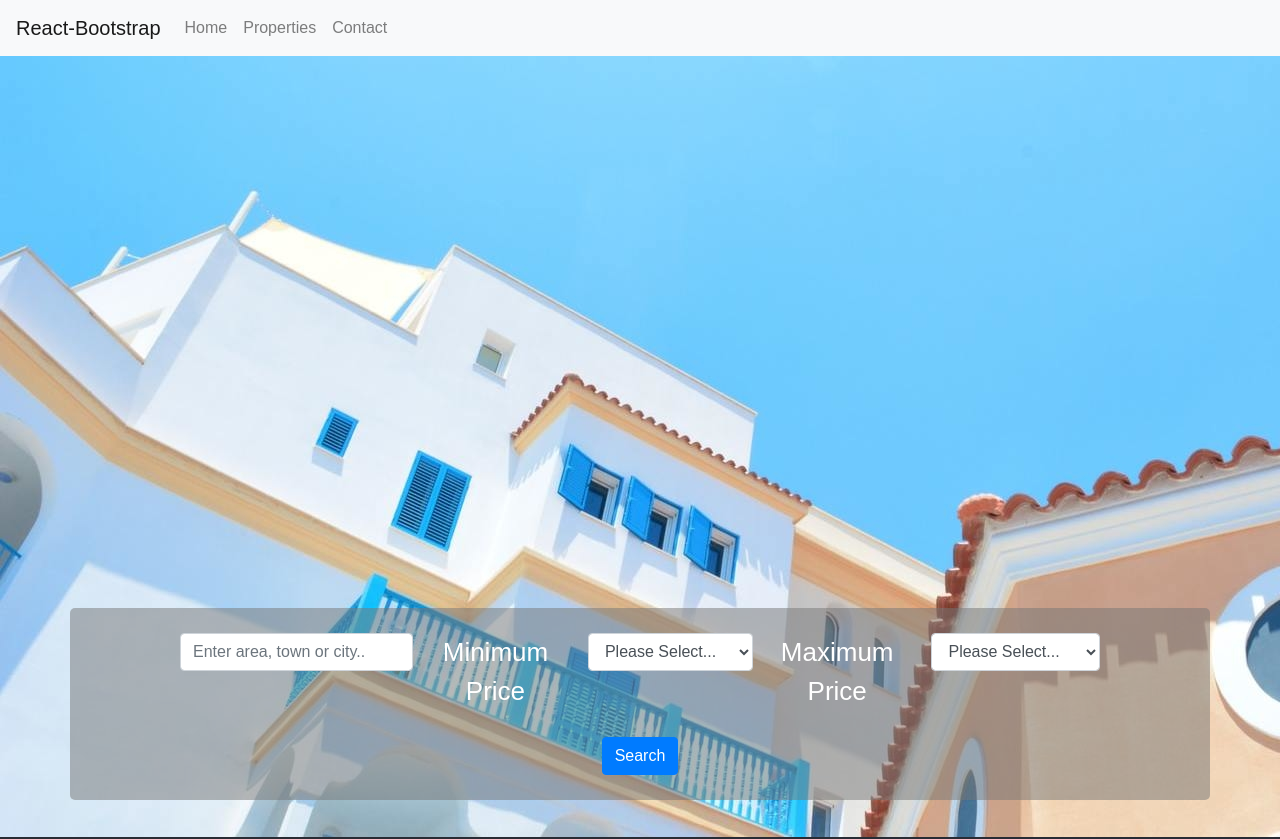
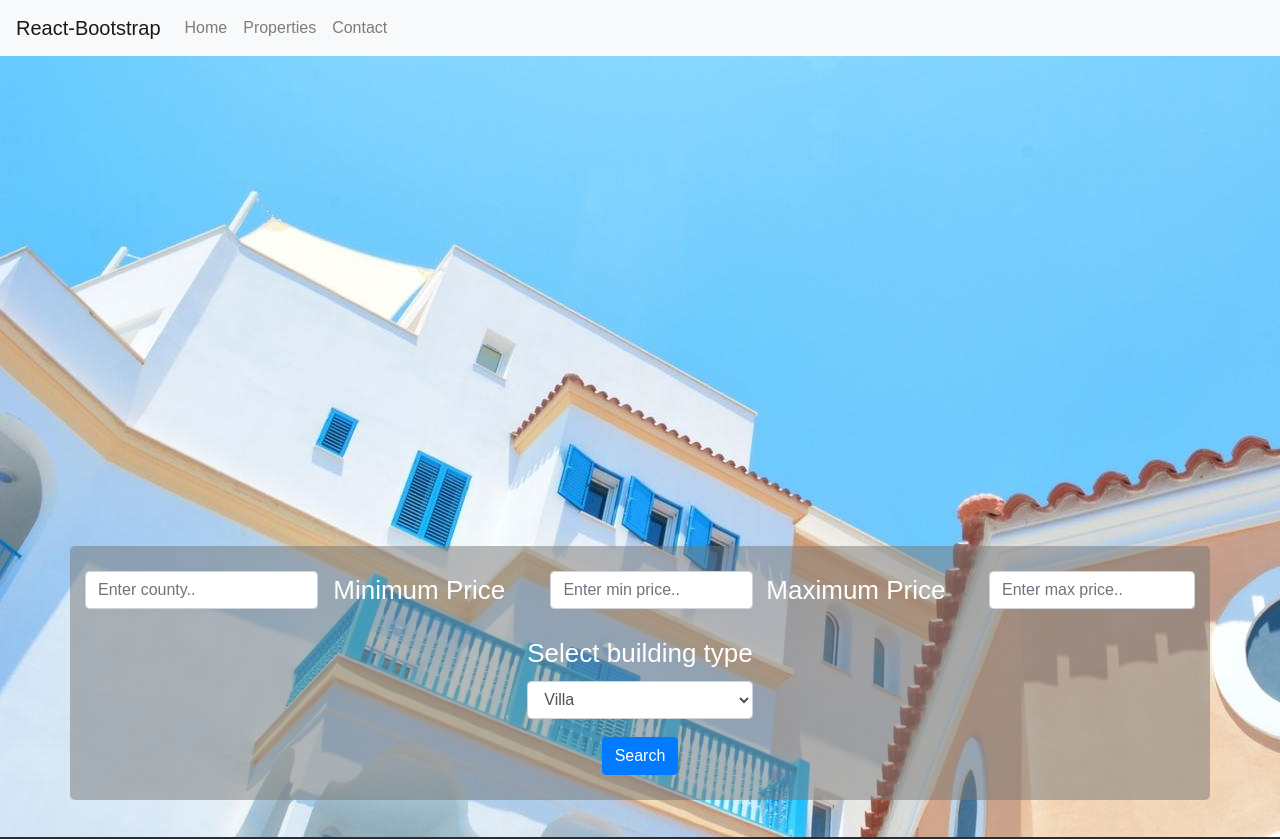
Before and after one commit to ParisKoutsoftides/react-bootstrap, a React (Create React App) app in the folder client/: page / in a window 1280 px wide. Shown: the top 839 px of the page. Built offline with nearby package versions, Linux system fonts and the light colour scheme; a web font is replaced by a local one.

Commit message:
Search Properties functionality added

```diff
--- a/client/src/components/Main.js
+++ b/client/src/components/Main.js
@@ -3,9 +3,13 @@ import { Switch, Route } from 'react-router-dom';
 
 import Home from '../pages/Home.js';
 import Contact from '../pages/Contact.js';
-import Properties from '../pages/Properties';
+import PropertiesViewAll from '../pages/PropertiesViewAll';
+import PropertiesViewSingle from '../pages/PropertiesViewSingle';
+
+
 
 import NotFound from '../pages/Contact.js';
+import SearchProperties from '../pages/SearchProperties.js';
 
 const Main =    () => {
   return (
@@ -13,7 +17,9 @@ const Main =    () => {
       <Route exact path='/' component={Home}></Route>
       <Route exact path='/home' component={Home}></Route>
       <Route exact path='/contact' component={Contact}></Route>
-      <Route exact path='/properties' component={Properties}></Route>
+      <Route exact path='/properties' component={PropertiesViewAll}></Route>
+      <Route exact path='/properties/:id' component={PropertiesViewSingle}></Route>
+      <Route exact path='/searchProperties/:minPrice&:maxPrice&:buildingType' component={SearchProperties}></Route>
       <Route component={NotFound} />
     </Switch>
   );
--- a/client/src/components/SearchForm.js
+++ b/client/src/components/SearchForm.js
@@ -1,112 +1,84 @@
-import React from 'react';
+import React, {Component} from 'react';
 import Form from 'react-bootstrap/Form';
 import Button from 'react-bootstrap/Button';
-import Col from 'react-bootstrap/Col'
+import Col from 'react-bootstrap/Col';
+import Row from 'react-bootstrap/Row';
 
 
-const Main =    () => {
-  return (
-    <Form>
+class SearchForm extends Component {
+    constructor() {
+      super();
+      this.state = {
+        county: '',
+        minPrice: '',
+        maxPrice: '',
+        buildingType: 'Villa',
+        orderByOption: 'ASC'
+      };
+    }
+
+    onChange = (e) => {
+      this.setState({ [e.target.name]: e.target.value });
+    }
+
+    handleSubmit = (e) => {
+        e.preventDefault();
+
+        const { country, minPrice, maxPrice, buildingType} = this.state;
+
+        window.location.assign("/searchProperties/minPrice=" + minPrice +"&maxPrice=" +maxPrice + "&buildingType="+buildingType);
+
+      }
+
+
+
+render(){
+    const { county, minPrice, maxPrice, buildingType } = this.state;
+    return(
+    <Form onSubmit={this.handleSubmit}>
         <div className="row justify-content-center">
         <Form.Group controlId="searchForm col-sm">
-            <Form.Control type="email" placeholder="Enter area, town or city.." />
+            <Form.Control type="text" placeholder="Enter county.." name="county" value={county} onChange={this.onChange}/>
             <Form.Text className="">
             </Form.Text>
         </Form.Group>
-        {/* <Form.Group controlId="searchForm.noOfBedrooms">
-            <Form.Row>
+        <Form.Group controlId="searchForm.minPrice">
+            <Row>
                 <Col>
-                    <Form.Label>No. of Bedrooms</Form.Label>
+                    <Form.Label>Minimum Price</Form.Label>
                 </Col>
                 <Col>
-                    <Form.Control as="select">
-                    <option>1</option>
-                    <option>2</option>
-                    <option>3</option>
-                    <option>4</option>
-                    <option>5+</option>
-                    </Form.Control>
+                    <Form.Control type="text" placeholder="Enter min price.." name="minPrice" value={minPrice} onChange={this.onChange}/>
+                    <Form.Text className=""></Form.Text>
                 </Col>
-            </Form.Row>
-        </Form.Group>
-        <Form.Group controlId="searchForm.noOfBedrooms">
-            <Form.Row>
-                <Col>
-                    <Form.Label>No. of Bathrooms</Form.Label>
-                </Col>
-                <Col>
-                    <Form.Control as="select">
-                    <option>1</option>
-                    <option>2</option>
-                    <option>3</option>
-                    <option>4</option>
-                    <option>5+</option>
-                    </Form.Control>
-                </Col>
-            </Form.Row>
-        </Form.Group> */}
-        <Form.Group controlId="searchForm.minPrice">
-            <Form.Row>
-                <Col>
-                    <Form.Label className="" >Minimum Price</Form.Label>
-                </Col>
-                <Col>
-                    <Form.Control as="select">
-                        <option value="" defaultValue>Please Select...</option>
-                        <option>50,000</option>
-                        <option>60,000</option>
-                        <option>70,000</option>
-                        <option>80,000</option>
-                        <option>100,000</option>
-                        <option>120,000</option>
-                        <option>140,000</option>
-                        <option>160,000</option>
-                        <option>180,000</option>
-                        <option>200,000</option>
-                        <option>240,000</option>
-                        <option>260,000</option>
-                        <option>280,000</option>
-                        <option>300,000</option>
-                        <option>340,000</option>
-                        <option>380,000</option>
-                    </Form.Control>
-                </Col>
-            </Form.Row>
+            </Row>
         </Form.Group>
         <Form.Group controlId="searchForm.maxPrice">
-            <Form.Row>
+            <Row>
                 <Col>
                     <Form.Label>Maximum Price</Form.Label>
                 </Col>
                 <Col>
-                    <Form.Control as="select">
-                        <option value="" defaultValue>Please Select...</option>
-                        <option>60,000</option>
-                        <option>70,000</option>
-                        <option>80,000</option>
-                        <option>100,000</option>
-                        <option>120,000</option>
-                        <option>140,000</option>
-                        <option>160,000</option>
-                        <option>180,000</option>
-                        <option>200,000</option>
-                        <option>240,000</option>
-                        <option>260,000</option>
-                        <option>280,000</option>
-                        <option>300,000</option>
-                        <option>340,000</option>
-                        <option>380,000</option>
-                        <option>400,000</option>
-                    </Form.Control>
+                    <Form.Control type="text" placeholder="Enter max price.." name="maxPrice" value={maxPrice} onChange={this.onChange}/>
+                    <Form.Text className=""></Form.Text>
                 </Col>
-            </Form.Row>
+            </Row>
+        </Form.Group>
+        <Form.Group controlId="exampleForm.buildingTypeSelect">
+            <Form.Label>Select building type</Form.Label>
+            <Form.Control as="select" name="buildingType" value={buildingType} onChange={this.onChange}>
+            <option>Villa</option>
+            <option>Apartment</option>
+            </Form.Control>
         </Form.Group>
         </div>
         <Button variant="primary btn-large" type="submit">
             Search
         </Button>
     </Form>
-  );
+    );
+}
 }
 
-export default Main;
+
+export default SearchForm;
--- a/client/src/pages/Home.js
+++ b/client/src/pages/Home.js
@@ -1,5 +1,4 @@
 import React from 'react';
-import logo from '../logo.svg';
 import '../App.css';
 import SearchForm from '../components/SearchForm.js';
 
@@ -13,11 +12,6 @@ const Home = () => (
             <SearchForm/>
         </div>
     </header>
-    {/* <div className="grayContainer">
-        <div className="container searchContainer">
-            <SearchForm/>
-        </div>
-    </div> */}
     <div className="grayContainer">
         <div className="container servicesContainer">
             <div className="row">
--- a/client/src/pages/Properties.js
+++ /dev/null
@@ -1,15 +0,0 @@
-import React from 'react';
-import PropertiesView from '../components/PropertiesView.js';
-import '../App.css';
-
-
-
-
-const Properties = () => (
-    <div>
-      <h1>Properties</h1>
-      <PropertiesView />
-    </div>
-);
-
-export default Properties;
```
Also changed, not shown: client/src/components/PropertiesView.js (deleted, +0 -47 lines), client/src/pages/PropertiesViewAll.js (added, +50 -0 lines), client/src/pages/PropertiesViewSingle.js (added, +50 -0 lines), client/src/pages/SearchProperties.js (added, +51 -0 lines), 2 other files (tests, documents, lock files or other folders).
